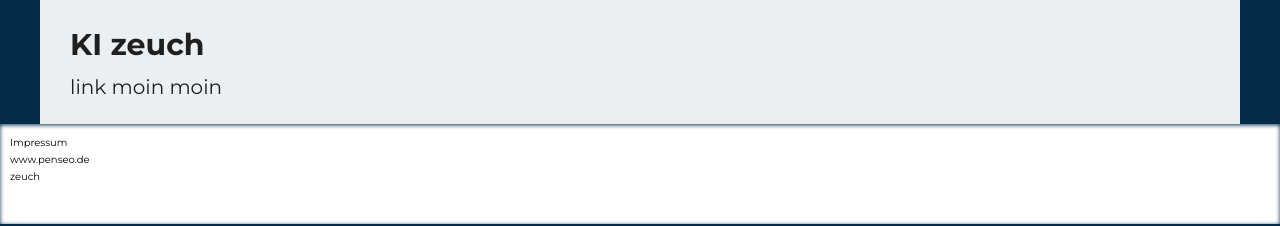
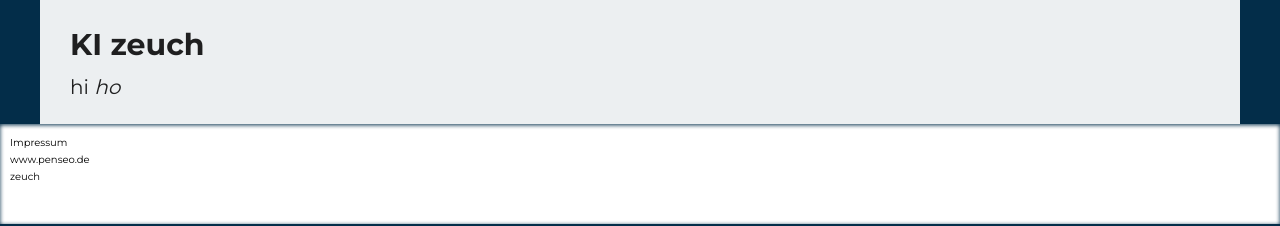
Before and after one commit to penseo/penseo-devblog, a Vue app: page /#/ in a window 1280 px wide. Shown: the part 576-802 px from the top of the page. Built offline with nearby package versions, Linux system fonts and the light colour scheme.

Commit message:
add a markdown component

```diff
--- a/package.json
+++ b/package.json
@@ -11,6 +11,7 @@
     "build": "node build/build.js"
   },
   "dependencies": {
+    "marked": "^0.3.7",
     "vue": "^2.5.2",
     "vue-router": "^3.0.1"
   },
--- a/src/components/BlogPost.vue
+++ b/src/components/BlogPost.vue
@@ -6,22 +6,27 @@
     <section class="content">
       <div class="content--area">
         <h1 class="content--headline" >{{ title }}</h1>
-        <div class="content--body" v-html="body" />
+        <div class="content--body">
+          <Markdown :content="content" />
+        </div>
       </div>
     </section>
   </div>
 </template>
 
 <script>
+import Markdown from '@/components/Markdown';
 import Image from '@/assets/drafts.jpg';
 
 export default {
-  name: 'HelloWorld',
+  components: {
+    Markdown,
+  },
   data() {
     return {
       image: Image,
       title: 'KI zeuch',
-      body: '<a>link</a> moin moin',
+      content: 'hi _ho_',
     };
   },
 };
--- /dev/null
+++ b/src/components/Markdown.vue
@@ -0,0 +1,32 @@
+<template>
+  <div v-html="html" />
+</template>
+
+<script>
+import marked from 'marked';
+
+marked.setOptions({
+  renderer: new marked.Renderer(),
+  gfm: true,
+  tables: true,
+  breaks: false,
+  pedantic: false,
+  sanitize: false,
+  smartLists: true,
+  smartypants: false,
+});
+
+export default {
+  props: {
+    content: {
+      type: String,
+      required: true,
+    },
+  },
+  computed: {
+    html() {
+      return marked(this.content);
+    },
+  },
+};
+</script>
```
Also changed, not shown: 1 other file (tests, documents, lock files or other folders).
